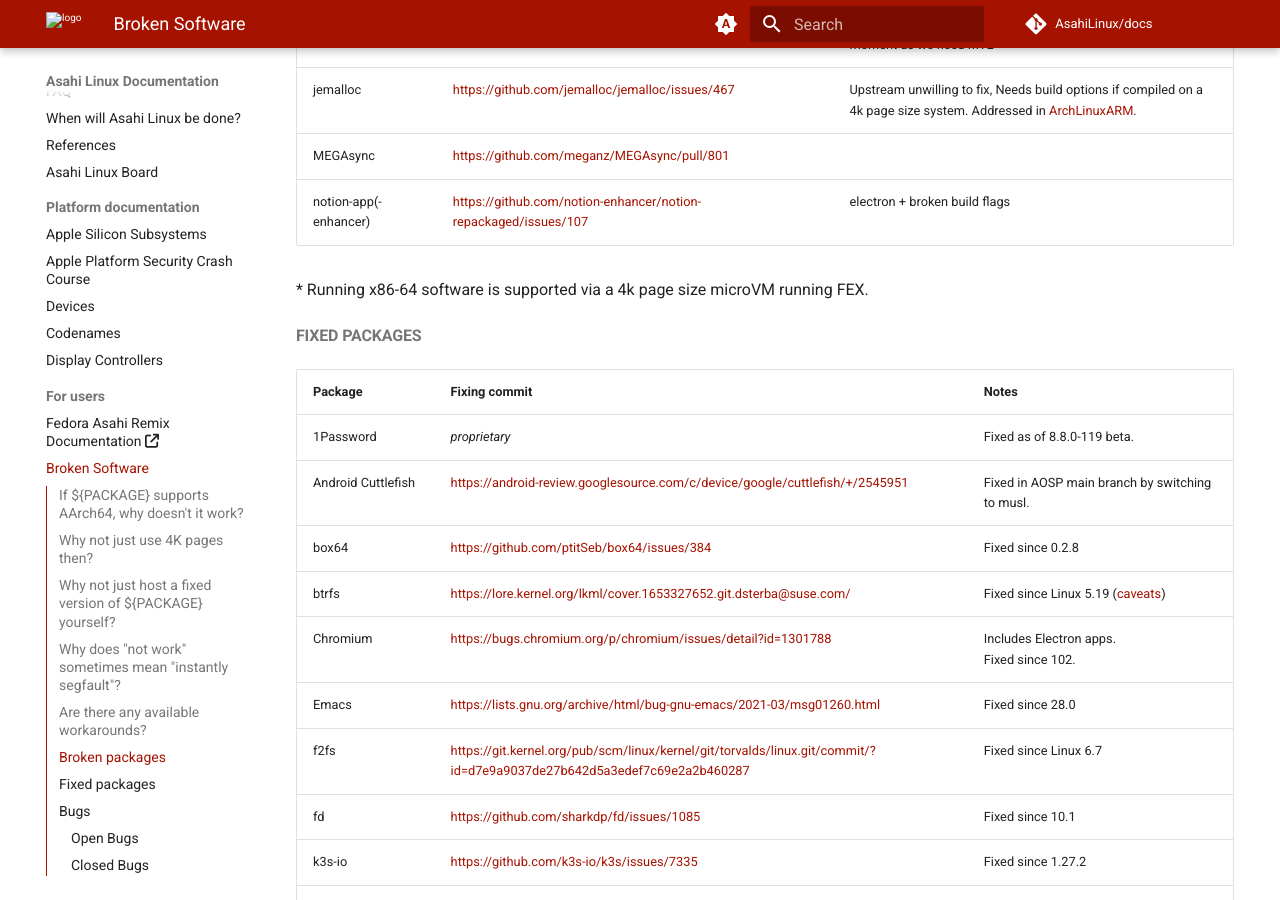
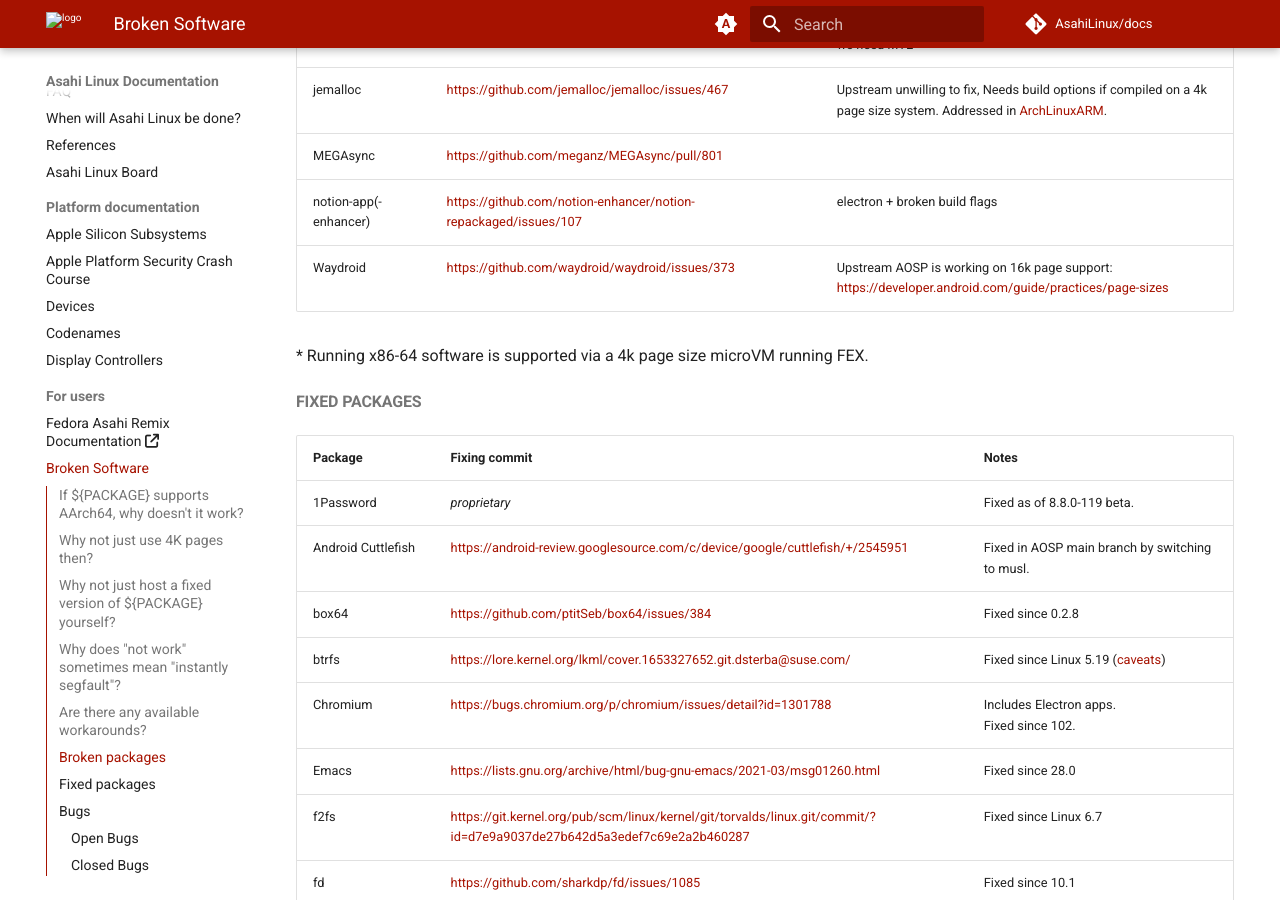
Before and after one commit to AsahiLinux/docs, an MkDocs documentation site: the page built from docs/sw/broken-software.md, in a window 1280 px wide and 900 px high, scrolled down 2107 px. Built offline with MkDocs 1.6.1 and Material for MkDocs 9.7.7, drawn with Linux system fonts in a browser that asks for light colours; comment, search, counter and statistics services are not loaded.

Commit message:
sw/broken-software: add Waydroid to broken packages
Signed-off-by: Integral <integral@member.fsf.org>

```diff
--- a/docs/sw/broken-software.md
+++ b/docs/sw/broken-software.md
@@ -98,6 +98,7 @@
 | jemalloc | <https://github.com/jemalloc/jemalloc/issues/467> | Upstream unwilling to fix, Needs build options if compiled on a 4k page size system. Addressed in [ArchLinuxARM](https://github.com/archlinuxarm/PKGBUILDs/pull/1914). |
 | MEGAsync | <https://github.com/meganz/MEGAsync/pull/801> |
 | notion-app(-enhancer) | <https://github.com/notion-enhancer/notion-repackaged/issues/107> | electron + broken build flags |
+| Waydroid | <https://github.com/waydroid/waydroid/issues/373> | Upstream AOSP is working on 16k page support: <https://developer.android.com/guide/practices/page-sizes> |
 
 \* Running x86-64 software is supported via a 4k page size microVM running FEX.
 
```
